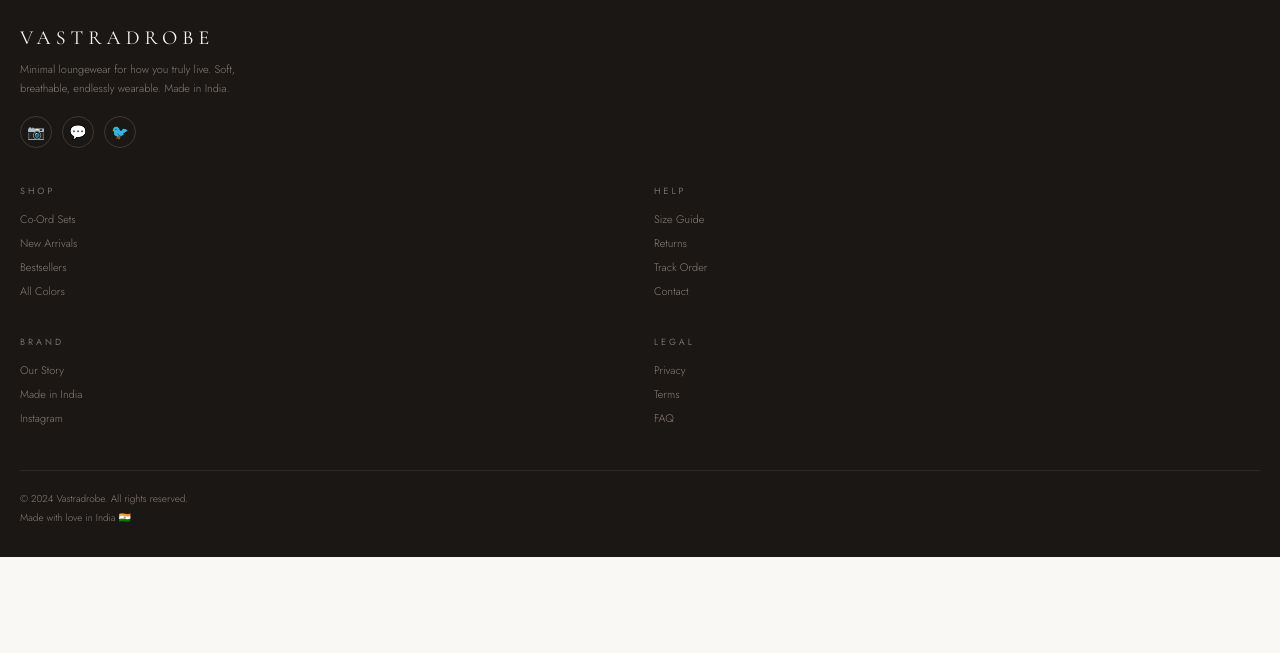
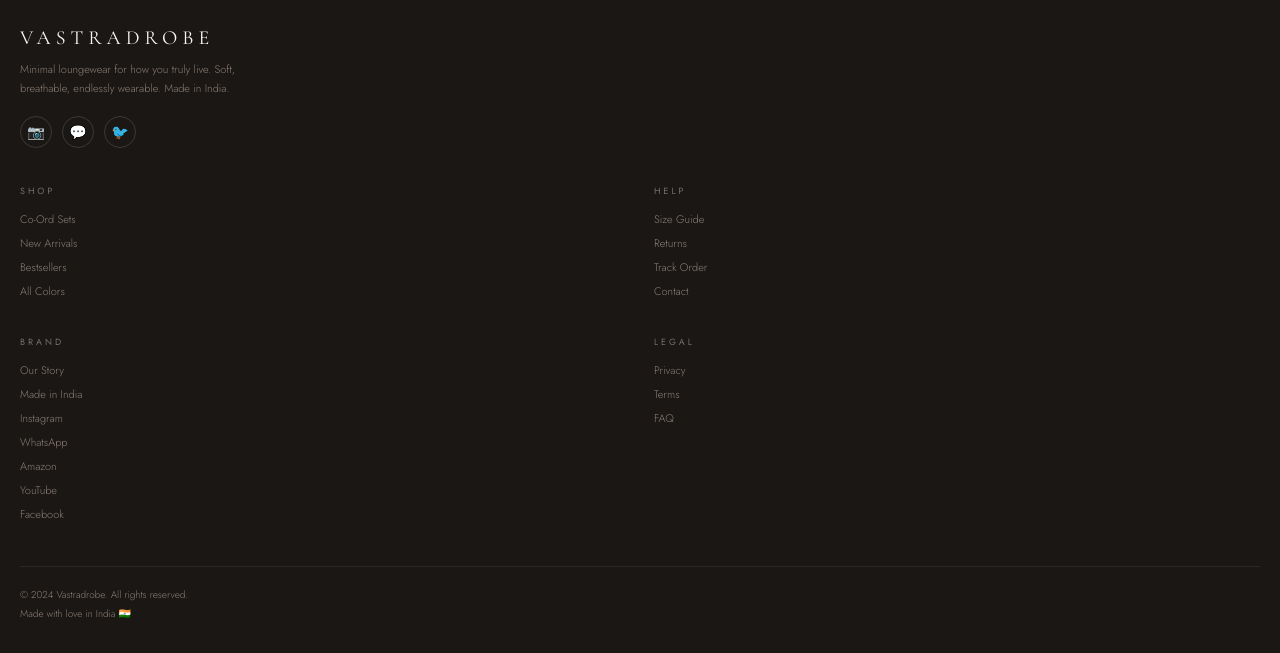
Before and after one commit to Ritzss/Landing, a plain HTML site: page index.html in a window 1280 px wide. Shown: the part 7463-8116 px from the top of the page. Before the commit the page ends 8020 px from the top, so only its background shows below. Drawn offline with nearby package versions, Linux system fonts and the light colour scheme.

Commit message:
Add social media and contact links to footer

```diff
--- a/index.html
+++ b/index.html
@@ -581,7 +581,45 @@
   <div class="f-cols">
     <div class="f-col"><h4>SHOP</h4><a href="#">Co-Ord Sets</a><a href="#">New Arrivals</a><a href="#">Bestsellers</a><a href="#">All Colors</a></div>
     <div class="f-col"><h4>HELP</h4><a href="#">Size Guide</a><a href="#">Returns</a><a href="#">Track Order</a><a href="#">Contact</a></div>
-    <div class="f-col"><h4>BRAND</h4><a href="#">Our Story</a><a href="#">Made in India</a><a href="#">Instagram</a></div>
+    <div class="f-col"><h4>BRAND</h4><a href="#">Our Story</a><a href="#">Made in India</a><a
+            href="https://www.instagram.com/vastradrobe/"
+            target="_blank"
+            rel="noopener noreferrer"
+          >
+            Instagram
+          </a>
+
+          <a
+            href="https://chat.whatsapp.com/EvtOGkMPxx59bJZuQWZc4b"
+            target="_blank"
+            rel="noopener noreferrer"
+          >
+            WhatsApp
+          </a>
+
+          <a
+            href="https://www.amazon.in/stores/VASTRADROBE/page/30369E04-11CD-44B1-80D6-FCF332FBA59E"
+            target="_blank"
+            rel="noopener noreferrer"
+          >
+            Amazon
+          </a>
+
+          <a
+            href="https://www.youtube.com/@vastradrobe"
+            target="_blank"
+            rel="noopener noreferrer"
+          >
+            YouTube
+          </a>
+
+          <a
+            href="https://www.facebook.com/people/Vastradrobe/61579704217653/"
+            target="_blank"
+            rel="noopener noreferrer"
+          >
+            Facebook
+          </a></div>
     <div class="f-col"><h4>LEGAL</h4><a href="#">Privacy</a><a href="#">Terms</a><a href="#">FAQ</a></div>
   </div>
   <div class="f-bot"><p>© 2024 Vastradrobe. All rights reserved.</p><p>Made with love in India 🇮🇳</p></div>
```
